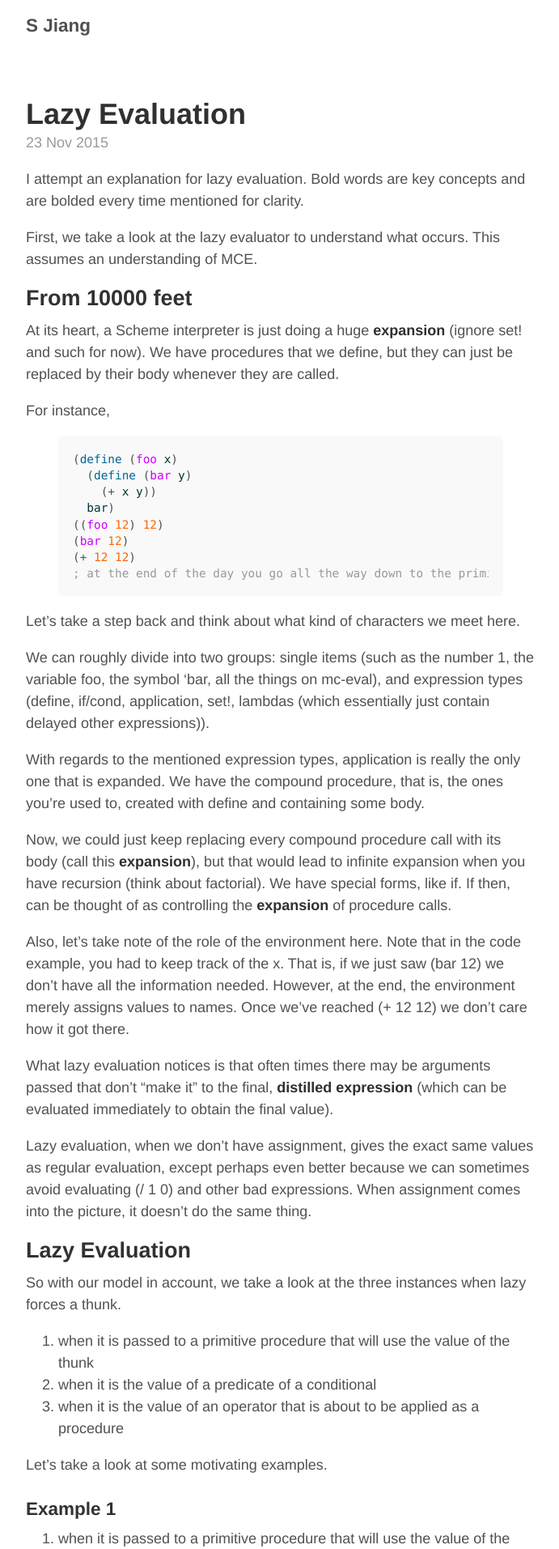
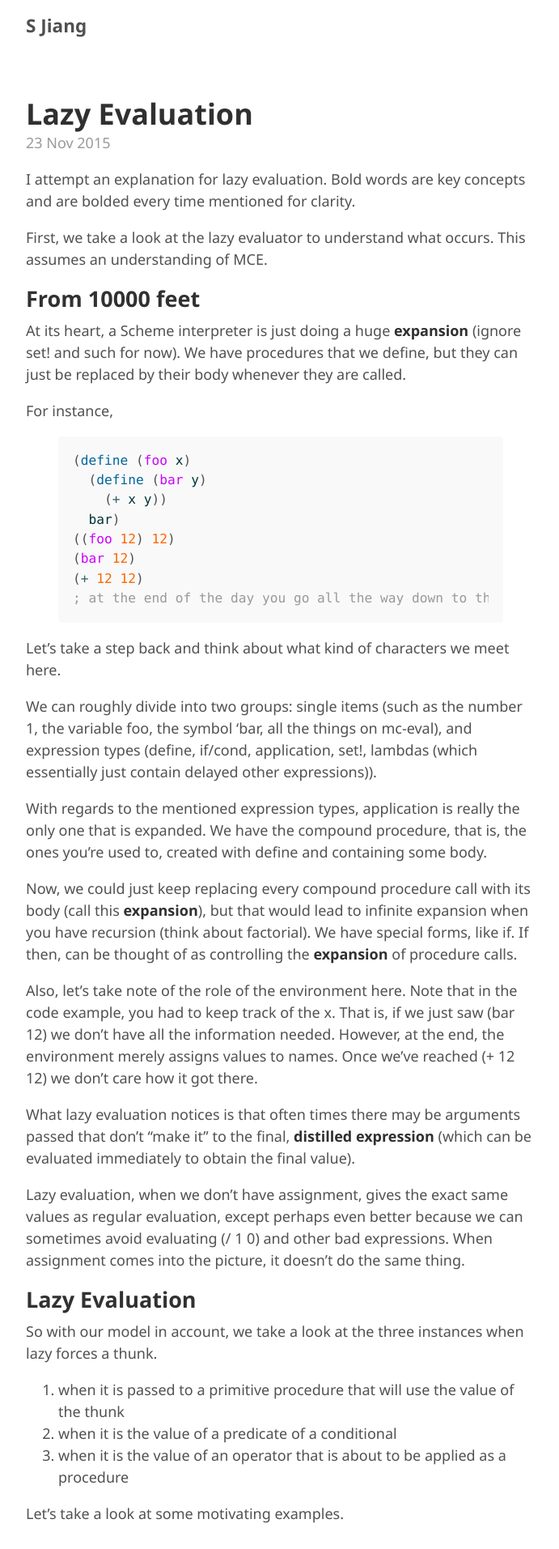
Before and after one commit to ejiang/ejiang.github.io, a Jekyll site: the page built from index.html, in a window 1280 px wide. Shown: the top 1913 px of the page at 81% size, without its empty margins (293-984 px from the left). Built offline with Jekyll 4.4.1, drawn with Linux system fonts in a browser that asks for light colours; the list of posts is cut into pages by our own code.

Commit message:
Stylistic changes

```diff
--- a/_sass/_base.scss
+++ b/_sass/_base.scss
@@ -15,7 +15,7 @@
 }
 
 html {
-  font-family: "Helvetica Neue", Helvetica, Arial, sans-serif;
+  font-family: "Segoe UI", "Helvetica Neue", Helvetica, Arial, sans-serif;
   font-size: 16px;
   line-height: 1.5;
 
--- a/_sass/_code.scss
+++ b/_sass/_code.scss
@@ -32,8 +32,8 @@
 .highlight {
   padding: 1rem;
   margin-bottom: 1rem;
-  font-size: .8rem;
-  line-height: 1.4;
+  font-size: .9rem;
+  line-height: 1.5;
   background-color: #f9f9f9;
   border-radius: .25rem;
 
```
